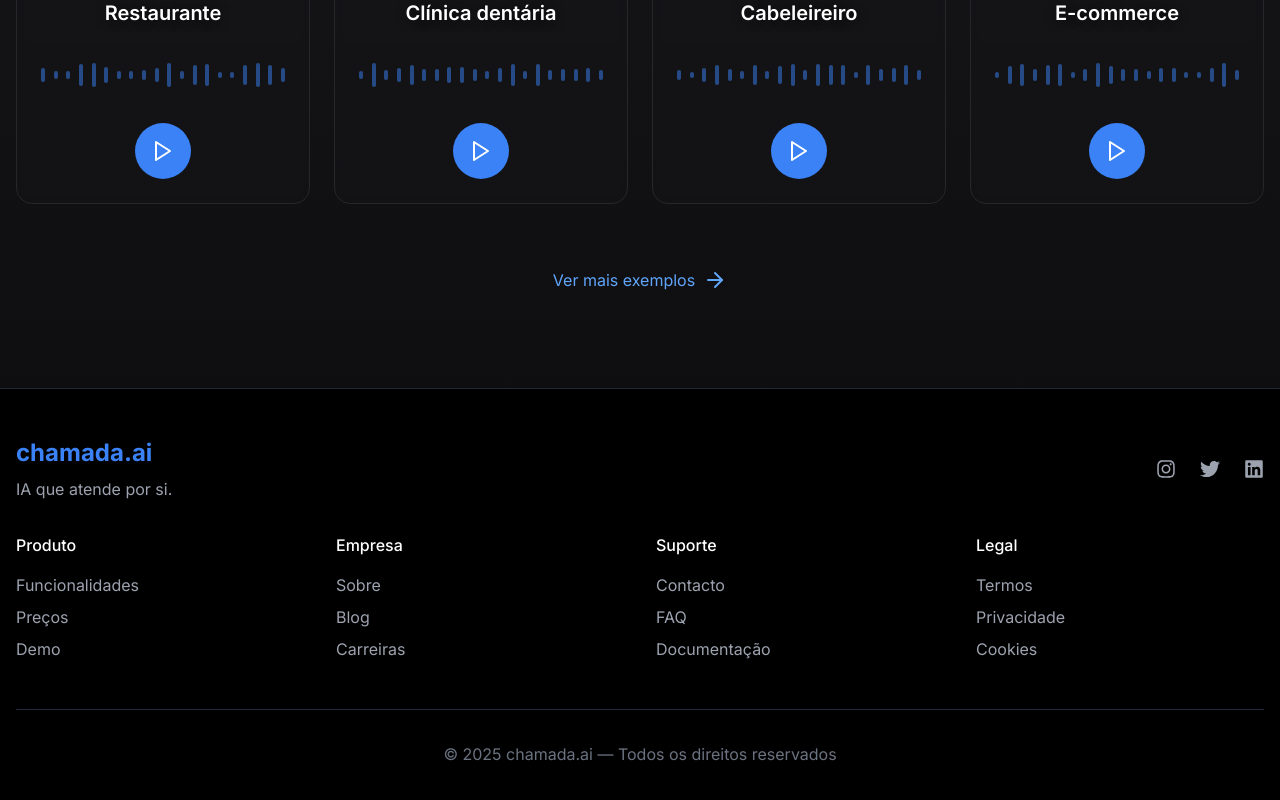
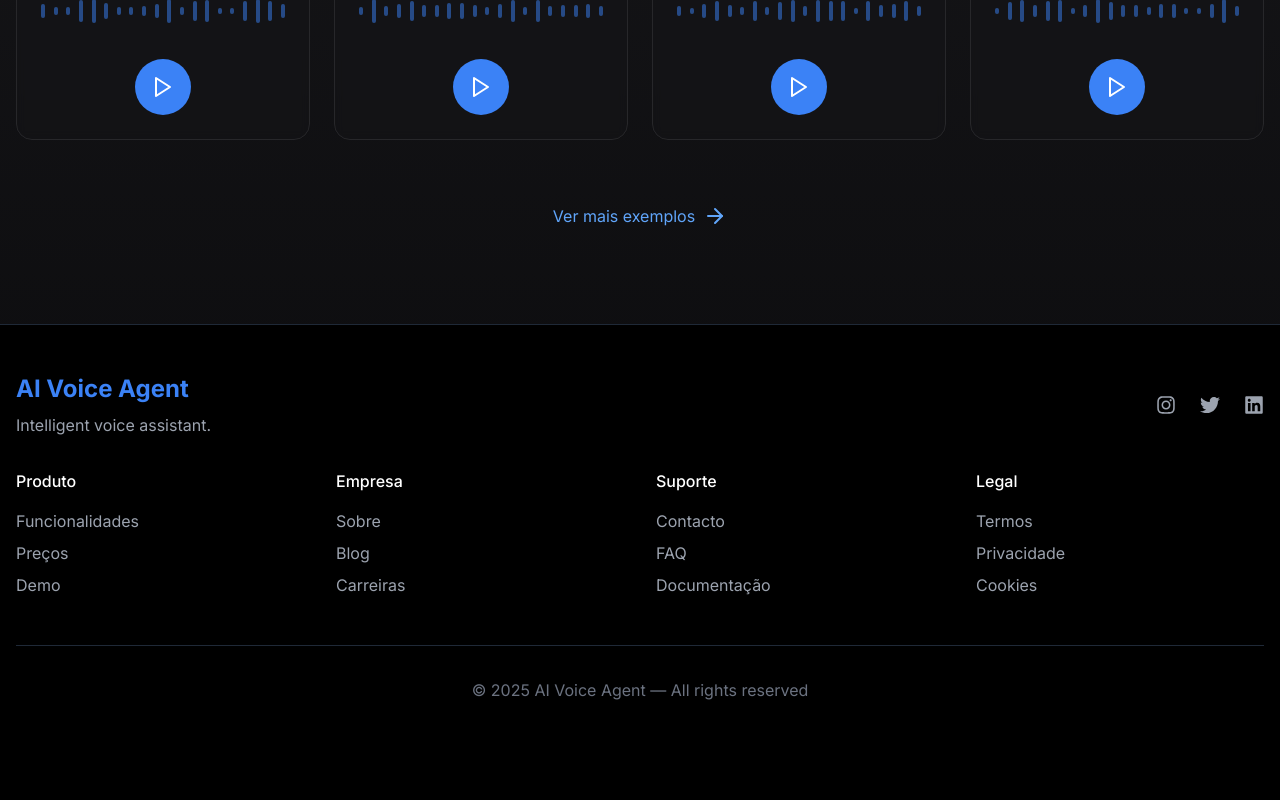
Before and after one commit to millitarget/chamada.ai, a Next.js app: page / in a window 1280 px wide. Shown: the part 1648-2448 px from the top of the page. After the commit the page ends 2398 px from the top, so only its background shows below. Built offline with nearby package versions, Linux system fonts and the light colour scheme.

Commit message:
remove header

```diff
--- a/src/app/layout.tsx
+++ b/src/app/layout.tsx
@@ -2,7 +2,6 @@ import './globals.css';
 import { Inter } from 'next/font/google';
 import type { Metadata } from 'next';
 import type { ReactNode } from 'react';
-import Navbar from '@/components/Navbar';
 
 const inter = Inter({
   subsets: ['latin'],
@@ -10,8 +9,8 @@ const inter = Inter({
 });
 
 export const metadata: Metadata = {
-  title: 'chamada.ai - O seu assistente telefónico por IA',
-  description: 'chamada.ai atende, responde e marca — como um humano. O primeiro mês custa apenas 1€.',
+  title: 'AI Voice Agent',
+  description: 'AI voice agent that answers, responds and schedules — just like a human.',
 };
 
 export default function RootLayout({
@@ -21,9 +20,8 @@ export default function RootLayout({
 }) {
   return (
     <html lang="pt">
-      <body className={`${inter.variable} font-sans bg-pure-black text-pure-white`}>
-        <Navbar />
-        <div className="pt-16">
+      <body className={`${inter.variable} font-sans bg-black text-pure-white`}>
+        <div className="min-h-screen bg-gradient-to-b from-black via-black to-black">
           {children}
         </div>
       </body>
--- a/src/components/Footer.tsx
+++ b/src/components/Footer.tsx
@@ -15,8 +15,8 @@ const Footer: React.FC = () => {
             viewport={{ once: true }}
             transition={{ duration: 0.5 }}
           >
-            <h3 className="text-2xl font-bold text-neon-blue">chamada.ai</h3>
-            <p className="text-gray-400 mt-2">IA que atende por si.</p>
+            <h3 className="text-2xl font-bold text-neon-blue">AI Voice Agent</h3>
+            <p className="text-gray-400 mt-2">Intelligent voice assistant.</p>
           </motion.div>
 
           <motion.div
@@ -75,7 +75,7 @@ const Footer: React.FC = () => {
 
         <div className="border-t border-gray-800 pt-8 text-center">
           <p className="text-gray-500">
-            © {new Date().getFullYear()} chamada.ai — Todos os direitos reservados
+            © {new Date().getFullYear()} AI Voice Agent — All rights reserved
           </p>
         </div>
       </div>
```
